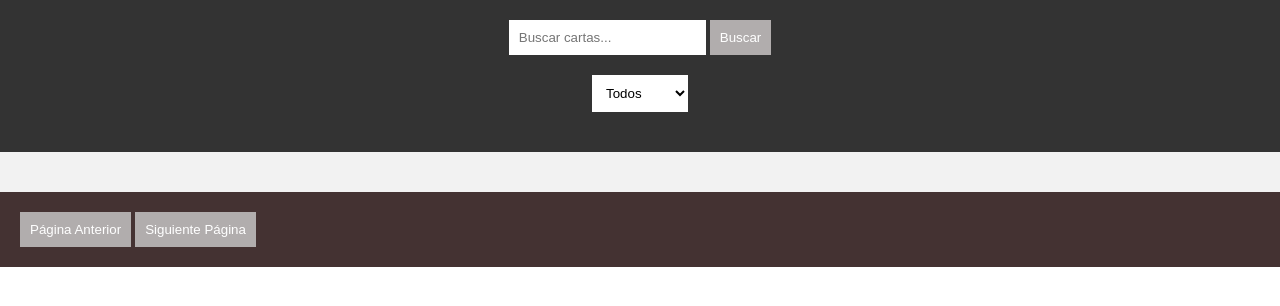
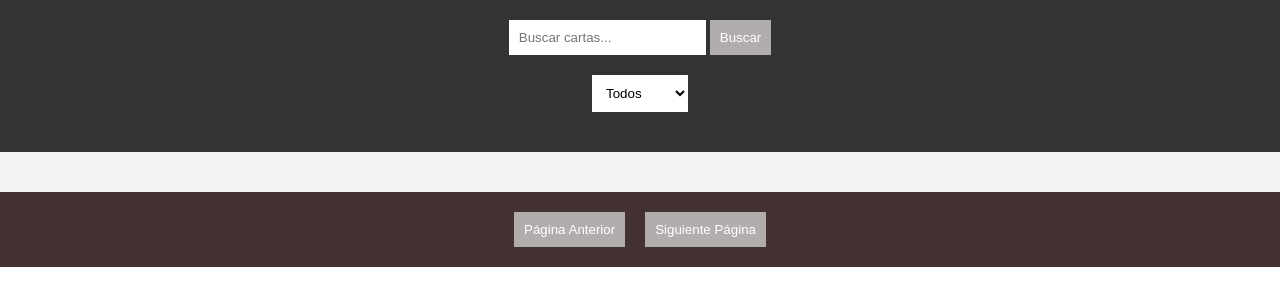
Before and after one commit to FrancoRossiDs/Proyecto-Api-Yugioh, a plain HTML site: page index.html in a window 1280 px wide. Drawn offline with Linux system fonts and the light colour scheme; no server answers.

Commit message:
Update index.html

```diff
--- a/index.html
+++ b/index.html
@@ -136,8 +136,10 @@
     <main>
     </main>
     <footer id="footer">
-        <button id="prevButton">Página Anterior</button>
-        <button id="nextButton">Siguiente Página</button>
+        <div class="boton">
+            <button id="prevButton">Página Anterior</button>
+            <button id="nextButton">Siguiente Página</button>
+        </div>
     </footer>
     <script type="module" src="./src/main.mjs"></script>
 </body>
```
